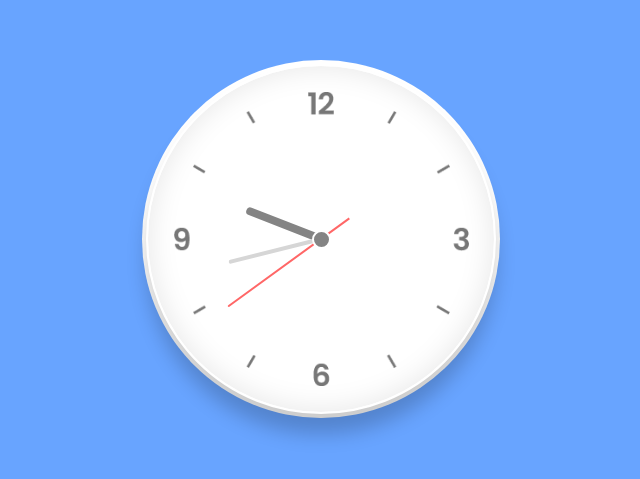
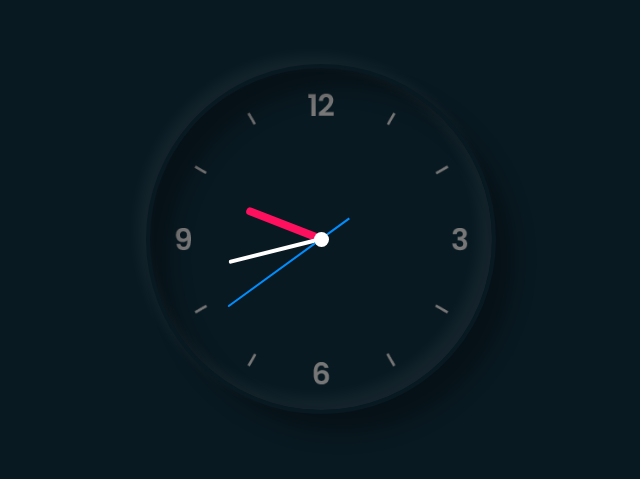
Before and after one commit to Mary8992/Analog-Clock, a plain HTML site: page index.html in a window 1280 px wide. Shown: the part 161-640 px from the top of the page, without its empty margins (319-959 px from the left). Drawn offline with Linux system fonts and the light colour scheme.

Commit message:
dark mood styles added

```diff
--- a/index.html
+++ b/index.html
@@ -7,7 +7,7 @@
     <title>Analog Clock</title>
     <link rel="stylesheet" href="style.css">
 </head>
-<body>
+<body class="dark">
     <div class="clock">
         <div class="hour">
             <div class="hr" id="hr"></div>
@@ -19,6 +19,7 @@
             <div class="sc" id="sc"></div>
         </div>
     </div>
+
     <script type="text/javascript" src="main.js"></script>
 </body>
 </html>
--- a/style.css
+++ b/style.css
@@ -9,7 +9,12 @@ body {
     justify-content: center;
     align-items: center;
     min-height: 100vh;
-    background: #68a4ff;
+    /* background: #68a4ff; */
+    background: #d1dae3;
+}
+
+body.dark {
+    background: #091921;
 }
 
 .clock {
@@ -18,16 +23,34 @@ body {
     display: flex;
     justify-content: center;
     align-items: center;
-    background: #fff url(clock.png);
+   /*  background: #fff url(clock.png); */
+   background: #d1dae3 url(clock.png);
     background-size: cover;
     border-radius: 50%;
     -webkit-border-radius: 50%;
     -moz-border-radius: 50%;
     -ms-border-radius: 50%;
     -o-border-radius: 50%;
-    border: 2px solid #fff;
+   /*  border: 2px solid #fff;
     box-shadow: inset 0 0 30px rgba(0, 0, 0, 0.1),
-        0 20px 20px rgba(0, 0, 0, 0.2), 0 0 0 4px rgba(255, 255, 255, 1);
+                 0 20px 20px rgba(0, 0, 0, 0.2),
+                 0 0 0 4px rgba(255, 255, 255, 1); */
+    border: 4px solid #cad3dc;
+    box-shadow: -8px -8px 15px rgba(255, 255, 255, 0.5),
+                 10px 10px 10px rgba(0, 0, 0, 0.1),
+                inset -8px -8px 15px  rgba(255, 255, 255, 0.5),
+                inset 10px 10px 10px rgba(0, 0, 0, 0.1);
+
+}
+
+body.dark .clock {
+    background: #091921 url(clock.png);
+    background-size: cover;
+    border: 4px solid #091921;
+    box-shadow: -8px -8px 15px rgba(255, 255, 255, 0.05),
+                20px 20px 20px rgba(0, 0, 0, 0.3),
+                inset -8px -8px 15px 4px rgba(255, 255, 255, 0.05),
+                inset 20px 20px 20px rgba(0,0,0,0.3);
 }
 
 /*the center of the clock*/
@@ -36,14 +59,19 @@ body {
     position: absolute;
     width: 15px;
     height: 15px;
-    background: #848484;
-    border: 2px solid #fff;
+    /* background: #848484; */
+    background: #008eff;
+   /*  border: 2px solid #fff; */
     z-index: 100000;
     border-radius: 50%;
     -webkit-border-radius: 50%;
     -moz-border-radius: 50%;
     -ms-border-radius: 50%;
     -o-border-radius: 50%;
+}
+
+body.dark .clock::before {
+    background: #fff;
 }
 
 .hour,
@@ -89,7 +117,8 @@ body {
     position: absolute;
     width: 8px;
     height: 80px;
-    background: #848484;
+   /*  background: #848484; */
+   background: #ff105e;
     z-index: 10;
     border-radius: 6px 6px 0 0;
     -webkit-border-radius: 6px 6px 0 0;
@@ -98,13 +127,18 @@ body {
     -o-border-radius: 6px 6px 0 0;
 }
 
+body.dark .hr::before {
+    background: #ff105e;
+}
+
 /*minute hand*/
 .mn::before {
     content: '';
     position: absolute;
     width: 4px;
     height: 90px;
-    background: #d6d6d6;
+   /*  background: #d6d6d6; */
+   background: #091921;
     z-index: 11;
     border-radius: 6px 6px 0 0;
     -webkit-border-radius: 6px 6px 0 0;
@@ -113,13 +147,18 @@ body {
     -o-border-radius: 6px 6px 0 0;
 }
 
+body.dark .mn::before {
+    background: #fff;
+}
+
 /*seconds hand*/
 .sc::before {
     content: '';
     position: absolute;
     width: 2px;
     height: 150px;
-    background: #ff6767;
+    /* background: #ff6767; */
+    background: #008eff;
     z-index: 12;
     border-radius: 6px 6px 0 0;
     -webkit-border-radius: 6px 6px 0 0;
@@ -127,3 +166,7 @@ body {
     -ms-border-radius: 6px 6px 0 0;
     -o-border-radius: 6px 6px 0 0;
 }
+
+body.dark .sc::before {
+    background: #008eff;
+}
```
